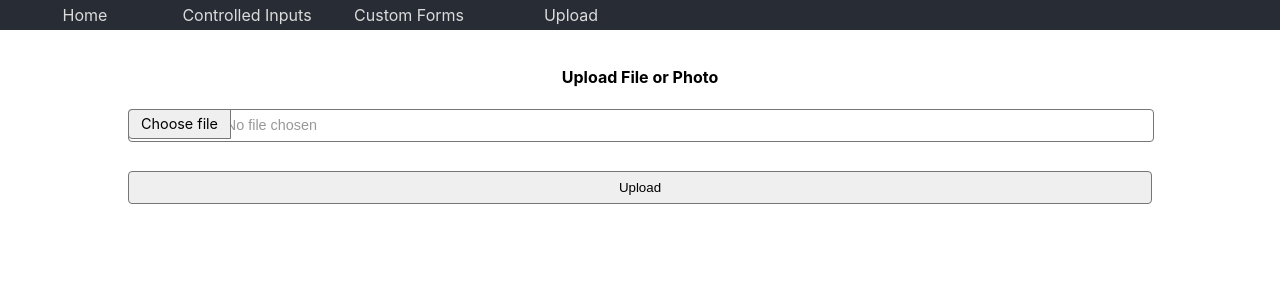
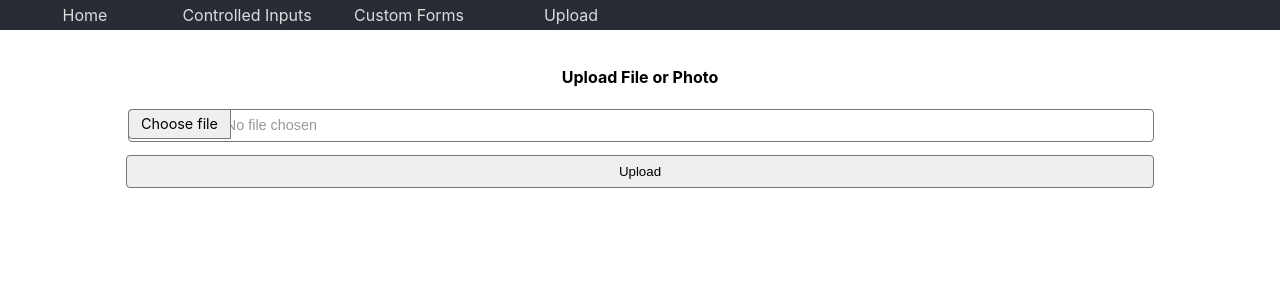
Before and after one commit to vishalicious213/react-test-projects, a React (Create React App) app: page /upload in a window 1280 px wide. Shown: the top 300 px of the page. Built offline with nearby package versions, Linux system fonts and the light colour scheme.

Commit message:
styled fileupload component

```diff
--- a/src/App.css
+++ b/src/App.css
@@ -173,8 +173,8 @@
 }
 
 .upload-button {
-  width: 80%;
-  margin-top: 2rem;
+  width: 80.25%;
+  margin-top: 1rem;
   background: #efefef;
   border: 1px solid #767676;
   border-radius: .25rem;
```
